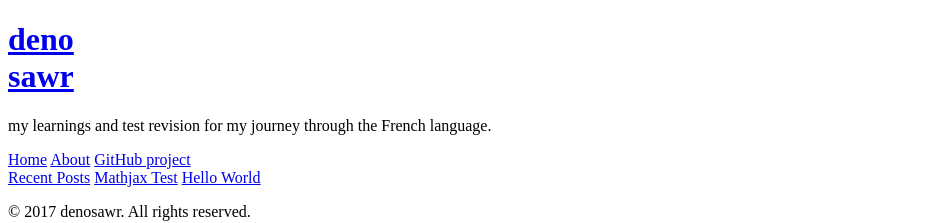
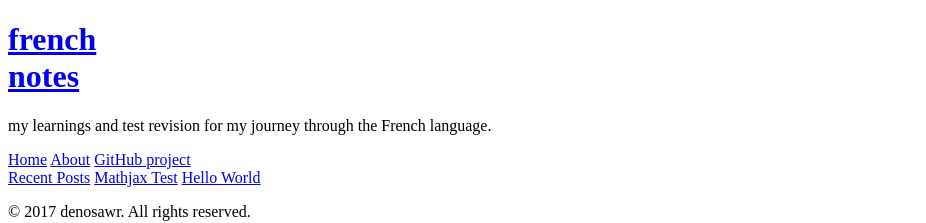
Before and after one commit to denosawr/french-learning-blog, a Jekyll site: the page built from index.html, in a window 1280 px wide. Shown: the top 223 px of the page, without its empty margins (0-926 px from the left). Built offline with Jekyll 4.4.1, drawn with Linux system fonts in a browser that asks for light colours; formulas are drawn with MathJax 3; the list of posts is cut into pages by our own code.

Commit message:
Update sidebar.html

```diff
--- a/_includes/sidebar.html
+++ b/_includes/sidebar.html
@@ -3,7 +3,7 @@
     <div class="sidebar-about">
       <h1>
         <a href="{{ site.baseurl }}" style="line-height:50%">
-          deno<br>sawr
+          french<br>notes
         </a>
       </h1>
       <p class="lead">{{ site.description }}</p>
```
